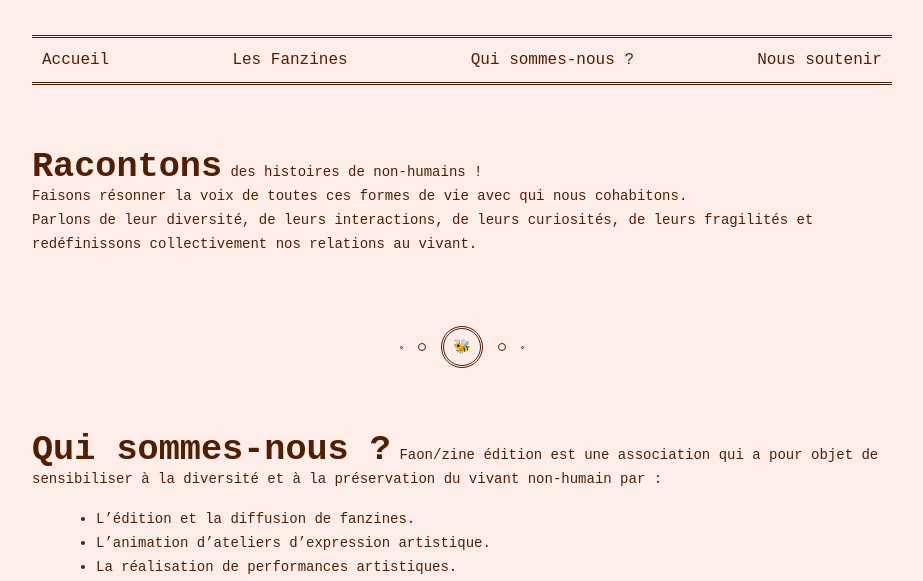
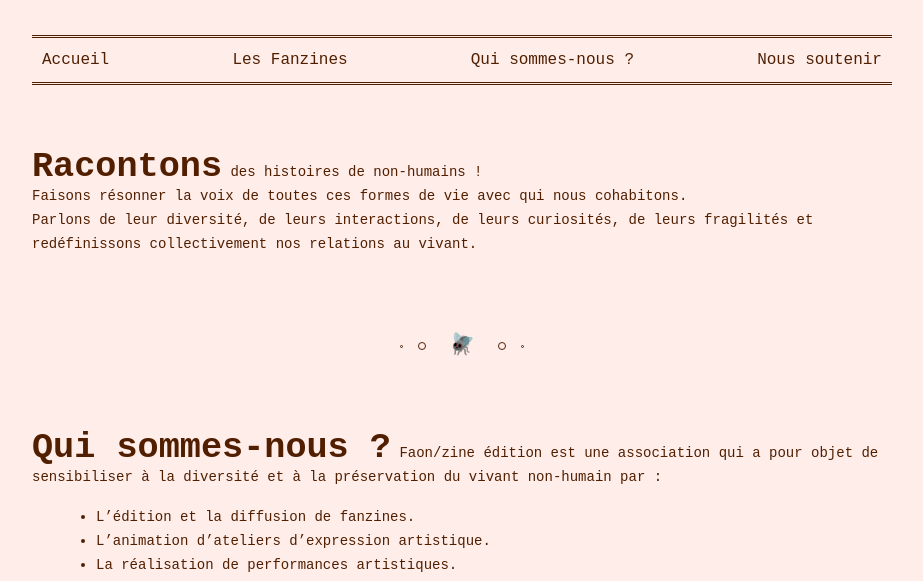
Before and after one commit to XavierJp/Cui-Cui-Asso, an Eleventy site: page src/index.njk in a window 1280 px wide. Shown: the part 219-800 px from the top of the page, without its empty margins (178-1101 px from the left). Built offline with nearby package versions, Linux system fonts and the light colour scheme; Eleventy itself is replaced by a stand-in of ours; files that its build step writes are made by us from their sources.

Commit message:
feat: remove double border

```diff
--- a/src/_includes/_partials/separator.html
+++ b/src/_includes/_partials/separator.html
@@ -1,5 +1,5 @@
 <div class="separator">
   <span></span>
-  <span class="being"><span>{% life %}</span></span>
+  <span class="being">{% life %}</span>
   <span></span>
 </div>
--- a/src/css/style.scss
+++ b/src/css/style.scss
@@ -178,14 +178,8 @@
     gap: 15px;
 
     > span.being {
-      border: 3px double $base-font;
       padding: 8px;
-      width: 20px;
-      height: 20px;
-      border-radius: 30px;
-      display: flex;
-      align-items: center;
-      justify-content: center;
+      font-size: 1.3rem;
     }
     > span:not(.being) {
       content: "";
```
Also changed, not shown: 1 other file.
